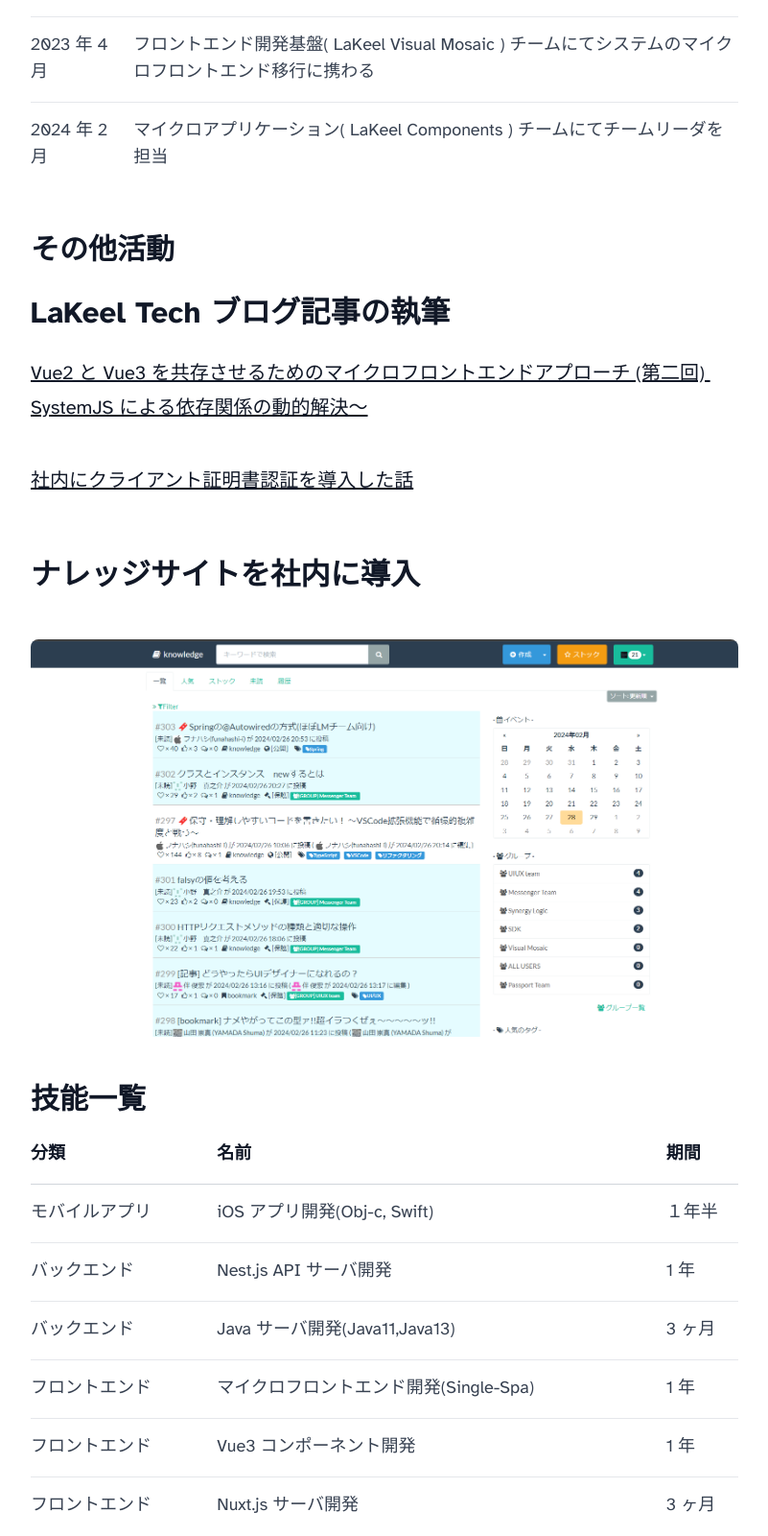
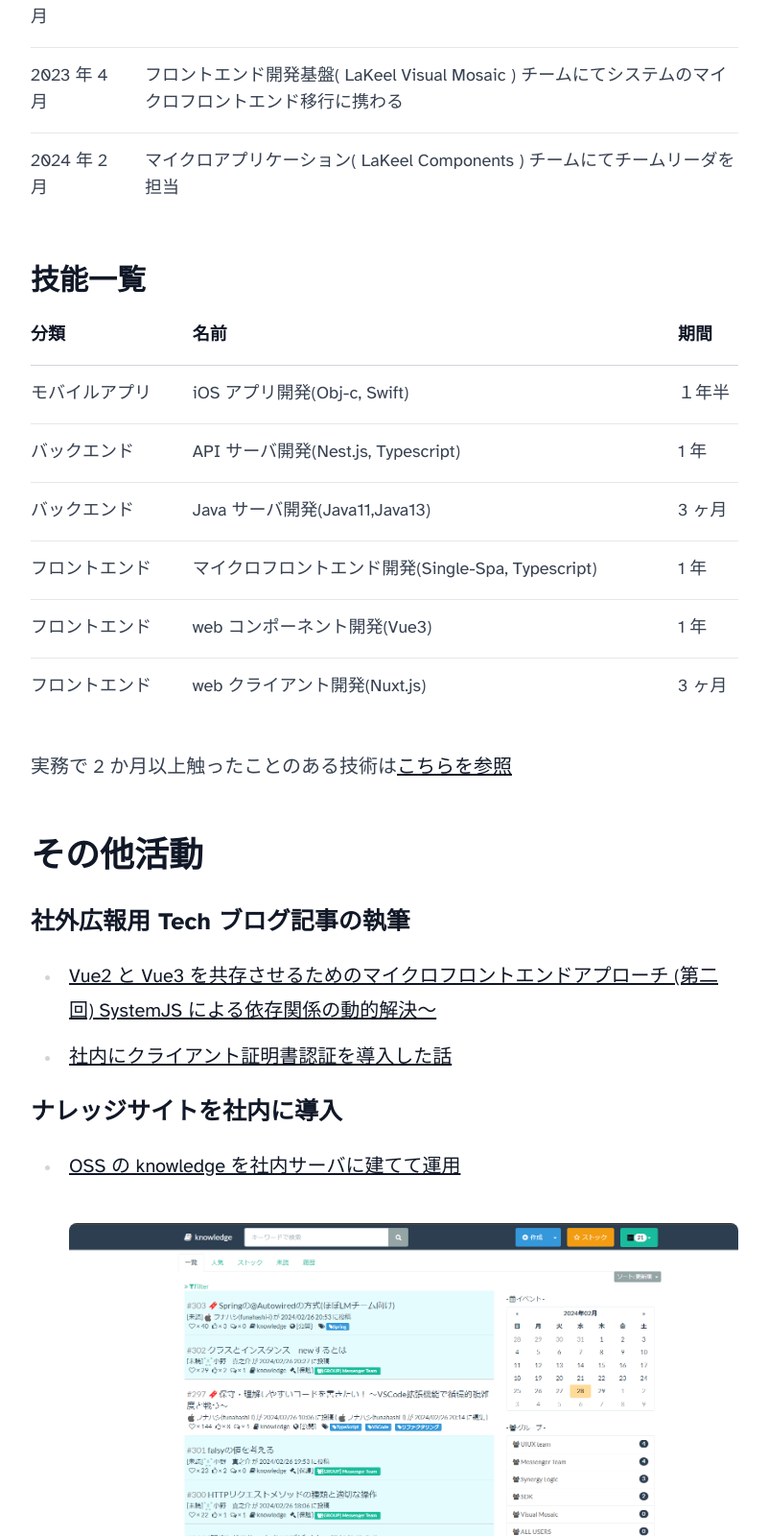
Before and after one commit to ebi-yu/resume, an Astro site: page /about in a window 1280 px wide. Shown: the part 1200-2800 px from the top of the page at 96% size, without its empty margins (239-1040 px from the left). Built offline with nearby package versions, Linux system fonts and the light colour scheme; Astro itself is replaced by a stand-in of ours.

Commit message:
🚧 構成修正中

```diff
--- a/src/components/BaseHead.astro
+++ b/src/components/BaseHead.astro
@@ -2,16 +2,17 @@
 // Import the global.css file here so that it is included on
 // all pages through the use of the <BaseHead /> component.
 import '../styles/global.css';
+import { SITE_TITLE, SITE_DESCRIPTION } from "../consts";
 
 interface Props {
-	title: string;
-	description: string;
+	title?: string;
+	description?: string;
 	image?: string;
 }
 
 const canonicalURL = new URL(Astro.url.pathname, Astro.site);
 
-const { title, description, image = '/blog-placeholder-1.jpg' } = Astro.props;
+const { title = SITE_TITLE, description = SITE_DESCRIPTION, image = '/blog-placeholder-1.jpg' } = Astro.props;
 ---
 
 <!-- Global Metadata -->
--- a/src/components/Header.astro
+++ b/src/components/Header.astro
@@ -10,7 +10,6 @@ import { ViewTransitions } from "astro:transitions";
 		<div class="internal-links">
 			<HeaderLink href="/">Home</HeaderLink>
 			<HeaderLink href="/about">About</HeaderLink>
-			<HeaderLink href="/playground">PlayGround</HeaderLink>
 		</div>
 	</nav>
 </header>
--- a/src/components/md-component/profile.md
+++ b/src/components/mdx-component/profile.mdx
@@ -10,7 +10,7 @@ image:
 tags: ["About"]
 ---
 
-### 自己紹介
+## 自己紹介
 
 |            |                                    |
 | ---------- | ---------------------------------- |
@@ -19,7 +19,7 @@ tags: ["About"]
 | 出身地     | 東京                               |
 | 好きなこと | 新しい体験をすること、異国料理巡り |
 
-### 経歴
+## 経歴
 
 | 年月日　　　 | 内容                                                                                                        |
 | ------------ | ----------------------------------------------------------------------------------------------------------- |
@@ -33,25 +33,35 @@ tags: ["About"]
 | 2023 年 4 月 | フロントエンド開発基盤( LaKeel Visual Mosaic ) チームにてシステムのマイクロフロントエンド移行に携わる       |
 | 2024 年 2 月 | マイクロアプリケーション( LaKeel Components ) チームにてチームリーダを担当                                  |
 
-### その他活動
+### 技能一覧
 
-#### LaKeel Tech ブログ記事の執筆
+| 分類           | 名前                                               | 期間   |
+| -------------- | -------------------------------------------------- | ------ |
+| モバイルアプリ | iOS アプリ開発(Obj-c, Swift)                       | １年半 |
+| バックエンド   | API サーバ開発(Nest.js, Typescript)                | 1 年   |
+| バックエンド   | Java サーバ開発(Java11,Java13)                     | 3 ヶ月 |
+| フロントエンド | マイクロフロントエンド開発(Single-Spa, Typescript) | 1 年   |
+| フロントエンド | web コンポーネント開発(Vue3)                       | 1 年   |
+| フロントエンド | web クライアント開発(Nuxt.js)                      | 3 ヶ月 |
 
-[Vue2 と Vue3 を共存させるためのマイクロフロントエンドアプローチ (第二回) SystemJS による依存関係の動的解決～](https://tech-blog.lakeel.com/n/n3007d9dca4e7)
+実務で 2 か月以上触ったことのある技術は[こちらを参照](https://stackshare.io/ebidevelopper1088/my-stack/main)
 
-[社内にクライアント証明書認証を導入した話](https://tech-blog.lakeel.com/n/n91061e8093b1)
+## その他活動
 
-#### ナレッジサイトを社内に導入
+##### **社外広報用 Tech ブログ記事の執筆**
 
+- [Vue2 と Vue3 を共存させるためのマイクロフロントエンドアプローチ (第二回) SystemJS による依存関係の動的解決～](https://tech-blog.lakeel.com/n/n3007d9dca4e7)
+- [社内にクライアント証明書認証を導入した話](https://tech-blog.lakeel.com/n/n91061e8093b1)
+
+##### **ナレッジサイトを社内に導入**
+
+- [OSS の knowledge を社内サーバに建てて運用](https://github.com/ebi-yu/knowledge)
   ![knowledge](../../../public/knowledge-site.png)
 
-### 技能一覧
+##### 外部記事サイトへの記事投稿
 
-| 分類           | 名前                                   | 期間   |
-| -------------- | -------------------------------------- | ------ |
-| モバイルアプリ | iOS アプリ開発(Obj-c, Swift)           | １年半 |
-| バックエンド   | Nest.js API サーバ開発                 | 1 年   |
-| バックエンド   | Java サーバ開発(Java11,Java13)         | 3 ヶ月 |
-| フロントエンド | マイクロフロントエンド開発(Single-Spa) | 1 年   |
-| フロントエンド | Vue3 コンポーネント開発                | 1 年   |
-| フロントエンド | Nuxt.js サーバ開発                     | 3 ヶ月 |
+### [qita](https://qiita.com/Nicasdream0)
+
+##### [zeen](https://zenn.dev/ebi_yu?tab=scraps)
+
+https://github.com/tomaskebrle/astro-og-image
--- a/src/pages/about.astro
+++ b/src/pages/about.astro
@@ -2,14 +2,14 @@
 import BaseHead from "../components/BaseHead.astro";
 import Header from "../components/Header.astro";
 import Footer from "../components/Footer.astro";
-import Profile from "../components/md-component/profile.md"
+import Profile from "../components/mdx-component/profile.mdx"
 
 ---
 
 <!doctype html>
 <html lang="en">
   <head>
-    <BaseHead title='frontmatter.title' description='test' />
+    <BaseHead />
   </head>
   <body>
     <Header />
--- a/src/pages/index.astro
+++ b/src/pages/index.astro
@@ -2,7 +2,7 @@
 import BaseHead from "../components/BaseHead.astro";
 import Header from "../components/Header.astro";
 import Footer from "../components/Footer.astro";
-import { SITE_TITLE, SITE_DESCRIPTION } from "../consts";
+
 
 
 const pageTitle = "Ebi-yu Resume";
@@ -12,7 +12,7 @@ const pageTitle = "Ebi-yu Resume";
 <!doctype html>
 <html lang="en">
   <head>
-    <BaseHead title={SITE_TITLE} description={SITE_DESCRIPTION} />
+    <BaseHead/>
   </head>
   <body>
     <Header />
--- a/src/pages/playground.astro
+++ b/src/pages/playground.astro
@@ -7,7 +7,7 @@ import About from '../components/vue-components/PlayGround.vue'
 ---
 <html lang="en">
 	<head>
-		<BaseHead title='test' description='test' />
+		<BaseHead />
 		<style>
 			main {
 				width: calc(100% - 2em);
```
Also changed, not shown: src/pages/rss.xml.js (+4 -4 lines). Lines whose indentation alone changed are shown as unchanged.
